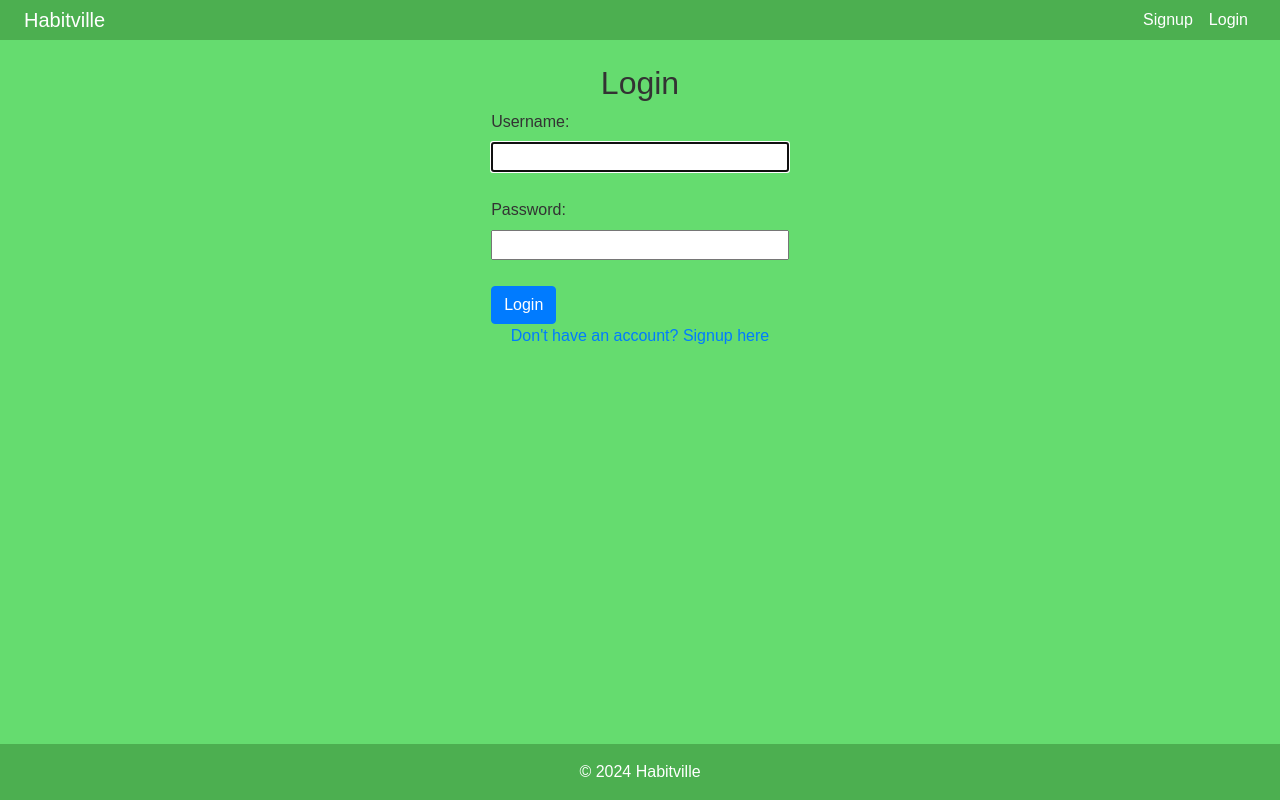
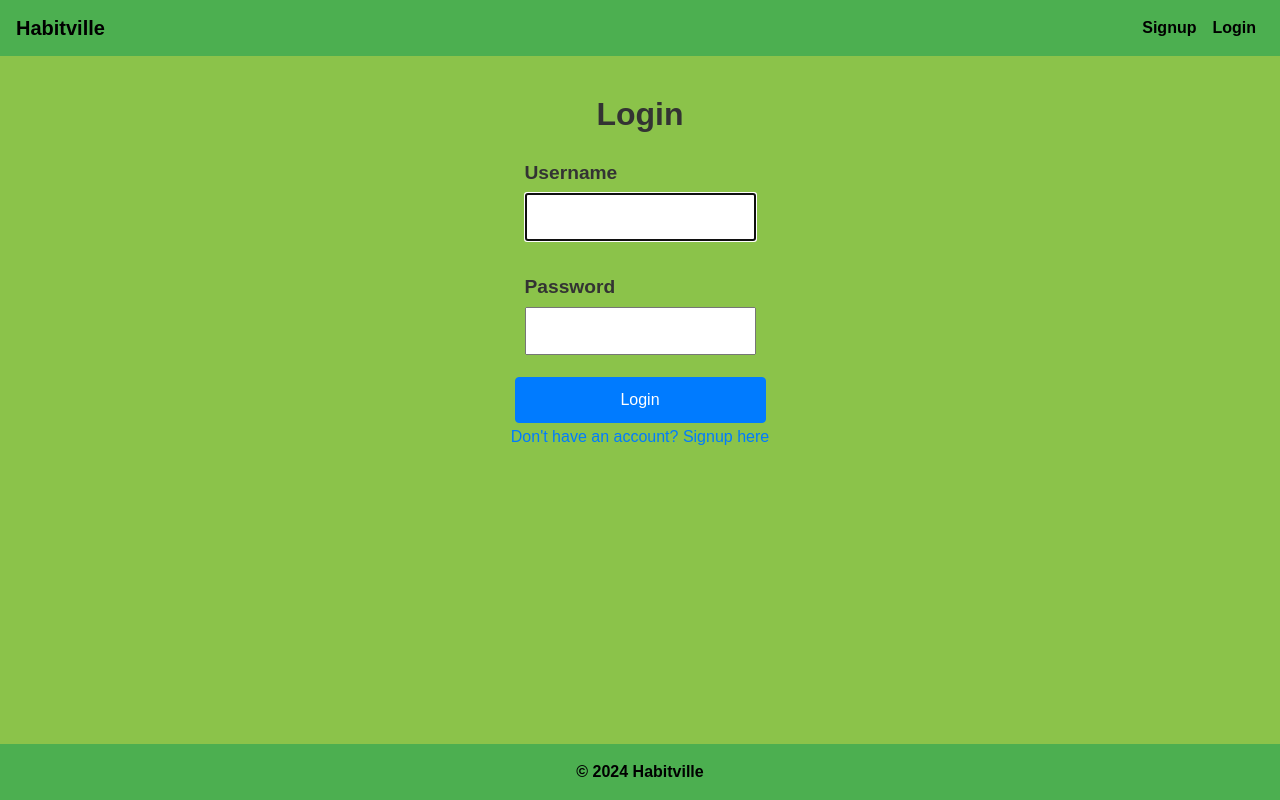
Before and after one commit to Mujahidul46/FYP_habitville, a Django app: page /login/ in a window 1280 px wide. Run offline with Django 4.2, Linux system fonts and the light colour scheme; some libraries are stand-ins or nearby versions.

Commit message:
styling for navbar, signup and login forms

```diff
--- a/api/models.py
+++ b/api/models.py
@@ -12,8 +12,8 @@
     habit_points = models.IntegerField(default=0)
     life_points = models.DecimalField(max_digits=10, decimal_places=2, default=0)
     # Nav bar and main content background colours
-    navbar_color = models.CharField(max_length=7, default='#3f51b5')
-    main_content_color = models.CharField(max_length=7, default='#6A5ACD')
+    navbar_color = models.CharField(max_length=7, default='#4caf50') # green
+    main_content_color = models.CharField(max_length=7, default='#8bc34a') # light green
 
     def __str__(self):
         return self.username
--- a/api/templates/api/spa/login.html
+++ b/api/templates/api/spa/login.html
@@ -7,7 +7,22 @@
     <h2>Login</h2>
     <form method="post">
         {% csrf_token %}
-        {{ form.as_p }}
+        {% for field in form %}
+            <div class="form-group">
+                <label for="{{ field.id_for_label }}">{{ field.label }}</label>
+                {{ field }}
+                {% for error in field.errors %}
+                    <p class="text-danger">{{ error }}</p>
+                {% endfor %}
+            </div>
+        {% endfor %}
+        {% if form.non_field_errors %}
+            <div class="form-group">
+                {% for error in form.non_field_errors %}
+                    <p class="text-danger">{{ error }}</p>
+                {% endfor %}
+            </div>
+        {% endif %}
         <button type="submit" class="btn btn-primary">Login</button>
     </form>
     <a href="{% url 'signup' %}">Don't have an account? Signup here</a>
--- a/api/templates/base.html
+++ b/api/templates/base.html
@@ -10,7 +10,7 @@
         body, html {
             margin: 0;
             font-family: Arial, sans-serif;
-            background-color: #65dc6f;
+            background-color: #8bc34a;
             color: #333;
             height: 100%;
         }
@@ -21,19 +21,22 @@
             min-height: 100vh;
         }
 
-        .navbar-custom {
-            background-color: #4CAF50;
-            padding: 0 1.5rem;
+        .navbar-custom,
+        .footer-custom {
+            background-color: #4caf50;
+            color: rgb(0, 0, 0);
         }
 
         .navbar-custom .navbar-brand,
         .navbar-custom .navbar-nav .nav-link {
-            color: white;
+            color: rgb(0, 0, 0);
+            font-weight: bold;
         }
 
+
         .footer-custom {
-            background-color: #4CAF50;
-            color: white;
+            color: rgb(0, 0, 0);
+            font-weight: bold;
         }
 
     .form-container {
@@ -72,13 +75,12 @@
         left: -20px;
         color: #333;
     }
-
     </style>
 
     {% block extra_css %}
     <style>
         .home-title {
-            font-size: 4rem;
+            font-size: 3.6rem;
             margin-bottom: 1rem;
         }
 
@@ -99,7 +101,40 @@
             text-align: center;
         }
 
+        /* signup, login forms */
 
+        label {
+            font-weight: bold;
+            font-size: 1.2em;
+            display: block;
+            margin-bottom: 5px;
+        }
+
+        .form-container {
+            max-width: 400px;
+            margin: auto;
+            padding: 15px;
+            display: flex;
+            flex-direction: column;
+            align-items: center;
+            border-radius: 5px;
+        }
+
+        .form-container h2 {
+            font-weight: bold;
+            font-size: 2rem;
+            margin-bottom: 1rem;
+        }
+
+        .form-container input,
+        .form-container textarea,
+        .form-container button,
+        .form-container .form-group {
+            box-sizing: border-box;
+            width: 100%;
+            padding: 10px;
+            margin-bottom: 2px;
+        }
     </style>
     {% endblock %}
 </head>
--- a/frontend/src/App.vue
+++ b/frontend/src/App.vue
@@ -25,7 +25,7 @@
               to="/profile"
               class="btn btn-outline-custom m-2"
               active-class="nav-link-active"
-            >Profile Page</router-link>
+            >Profile</router-link>
           </li>
           <li class="nav-item">
             <router-link
--- a/frontend/src/components/DailyHabits.vue
+++ b/frontend/src/components/DailyHabits.vue
@@ -380,6 +380,7 @@
   transition: background-color 0.3s ease;
   margin-bottom: 1em;
   filter: brightness(85%);
+  border-radius: 0.45em;
 }
 
 .date-navigation {
--- a/frontend/src/components/LifeRewards.vue
+++ b/frontend/src/components/LifeRewards.vue
@@ -295,6 +295,7 @@
   cursor: pointer;
   z-index: 2;
   filter: brightness(85%);
+  border-radius: 0.45em;
 }
 
 .modal-footer button {
--- a/frontend/src/components/ToDoList.vue
+++ b/frontend/src/components/ToDoList.vue
@@ -187,6 +187,7 @@
   border: none;
   transition: background-color 0.3s ease;
   filter: brightness(85%);
+  border-radius: 0.45em;
 }
 
 .to-do .todo-list-container .add-todo-btn:hover {
@@ -250,6 +251,7 @@
 
 .view-toggle {
   margin-right: 10px;
+  border-radius: 0.45em;
 }
 
 .empty-todo-list {
@@ -284,7 +286,6 @@
   font-weight: bold;
   border-bottom: 4px solid transparent;
   box-shadow: inset 0 2px 4px rgba(0, 0, 0, 0.2);
-  border-radius: 4px 4px 0 0;
   margin-bottom: -4px;
   transform: scale(0.98);
   filter: brightness(85%);
```
Also changed, not shown: api/templates/api/spa/signup.html (+13 -1 lines), frontend/src/pages/ProfilePage.vue (+12 -4 lines).
